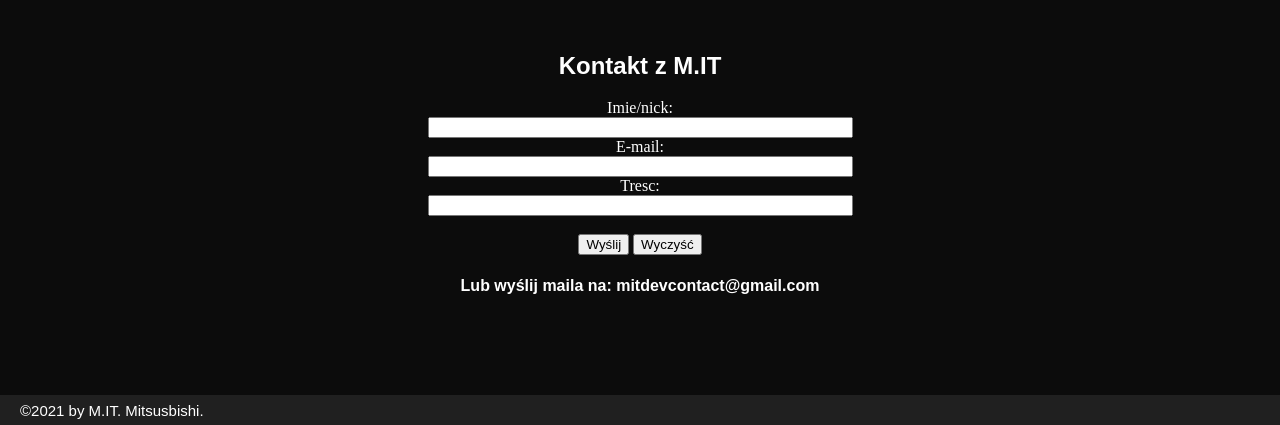
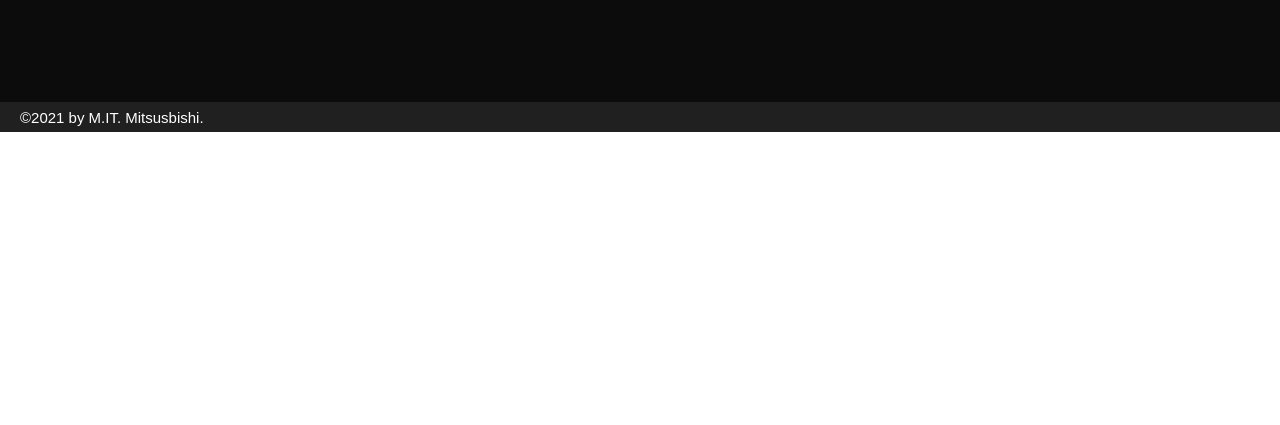
Before and after one commit to MITDASH/home, a plain HTML site: page index.html in a window 1280 px wide. Shown: the part 1101-1526 px from the top of the page. After the commit the page ends 1233 px from the top, so only its background shows below. Drawn offline with Linux system fonts and the light colour scheme.

Commit message:
Update index.html

```diff
--- a/index.html
+++ b/index.html
@@ -89,7 +89,6 @@ div {
 <center><a id="aktualizacje"><span><img src="unnamed.jpg" alt="Logo M.IT" width="40%"></span></a></center>
 <center><bold><span style="font-size: 15;line-height: 1.7;font-family:arial;"><span style="color: white">UPDATE #000 <br> Strona została przepisana od zera.</span></span></bold></center>
 
-<p style="margin-bottom: 50;"></p>
 <style>
   body {
  margin: 0;
@@ -107,27 +106,6 @@ color: white;
 }
 </style>
 
-<center>
-<!DOCTYPE html>
-<html>
-<body>
-
-<h2 style="color: white;font-family: arial;" >Kontakt z M.IT</h2>
-
-<form action="mailto:mitdevcontact@gmail.com" method="post" enctype="text/plain" style="color: white">
-Imie/nick:<br>
-<input  type="text" name="name" size="50"><br>
-E-mail:<br>
-<input  type="text" name="mail" size="50"><br>
-Tresc:<br>
-<input  style="font-family: arial;"type="text" name="comment" size="50"><br><br>
-<input type="submit" value="Wyślij">
-<input type="reset" value="Wyczyść">
-</form>
-</center>
-</body>
-</html>
-<center><h4 style="color: white;font-family: arial;" >Lub wyślij maila na: mitdevcontact@gmail.com</h4></center>
 <p style="margin-bottom: 100;"></p>
 
 <a class="footer">
```
